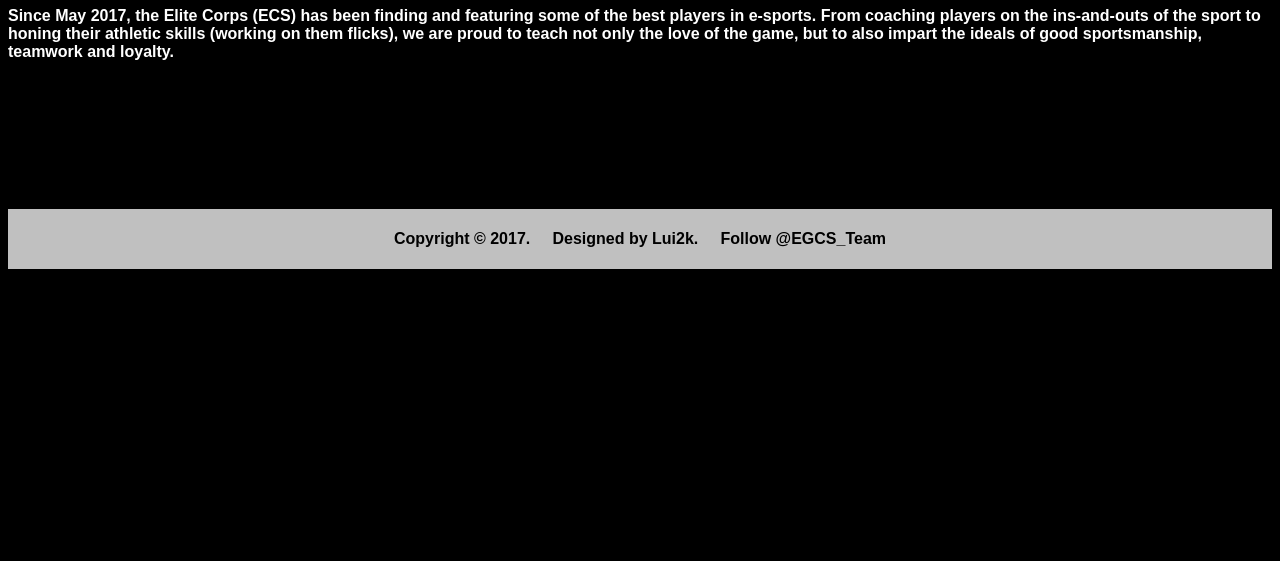
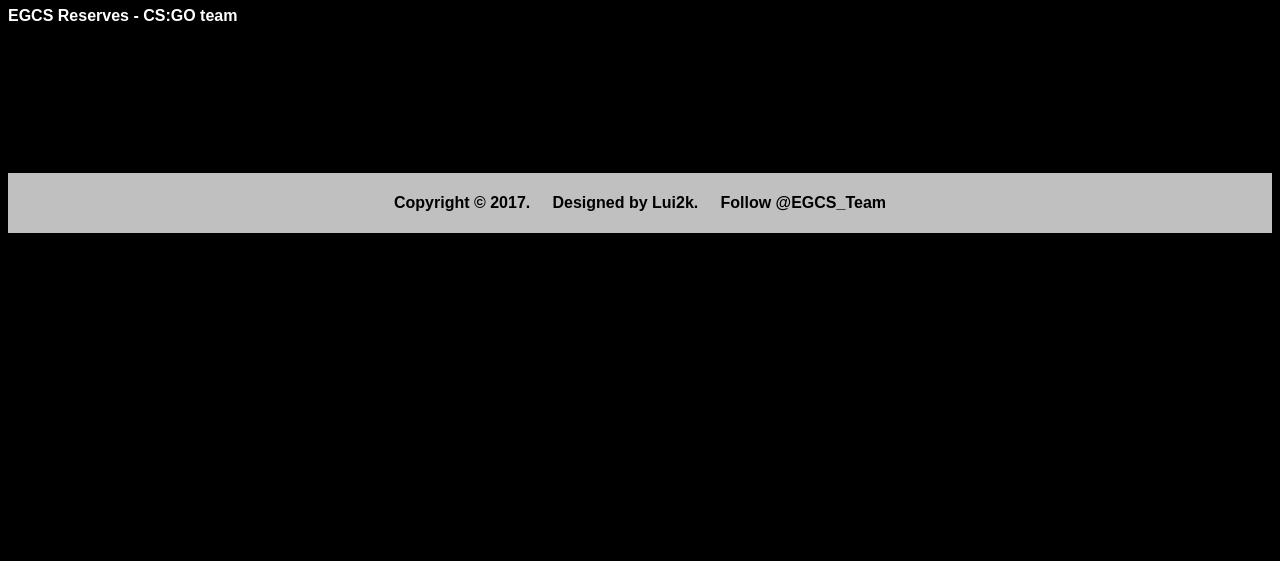
Before and after one commit to elitecorps/EGCS-website, a plain HTML site: page egcsr.html in a window 1280 px wide. Shown: the part 239-800 px from the top of the page. Drawn offline with Linux system fonts and the light colour scheme.

Commit message:
Update egcsr.html

```diff
--- a/egcsr.html
+++ b/egcsr.html
@@ -66,7 +66,7 @@ display: block;
    <h1 style="color:white; text-align:center; font-family:Helvetica; cursor=crosshair;">Elite Corps (ECS)</h1>
    <body style="background-color:black; font-family:Georgia; color:white">
       <p style="font-family:Arial; color=gold">
-         Since May 2017, the <b>Elite Corps (ECS)</b> has been finding and featuring some of the best players in e-sports. From coaching players on the ins-and-outs of the sport to honing their athletic skills (working on them flicks), we are proud to teach not only the love of the game, but to also impart the ideals of good sportsmanship, teamwork and loyalty.
+         EGCS Reserves - CS:GO team
       </p>
    </body>
    <br><br><br><br><br><br>
```
